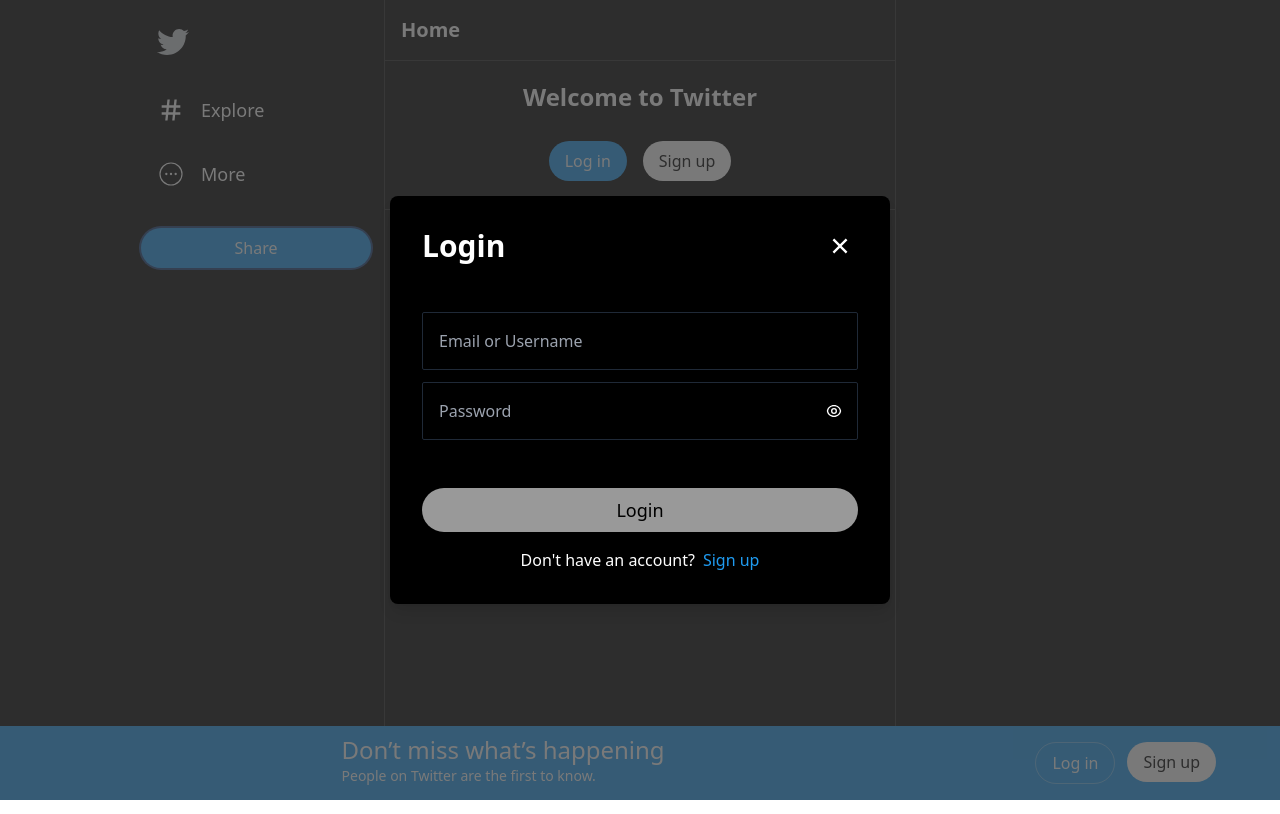
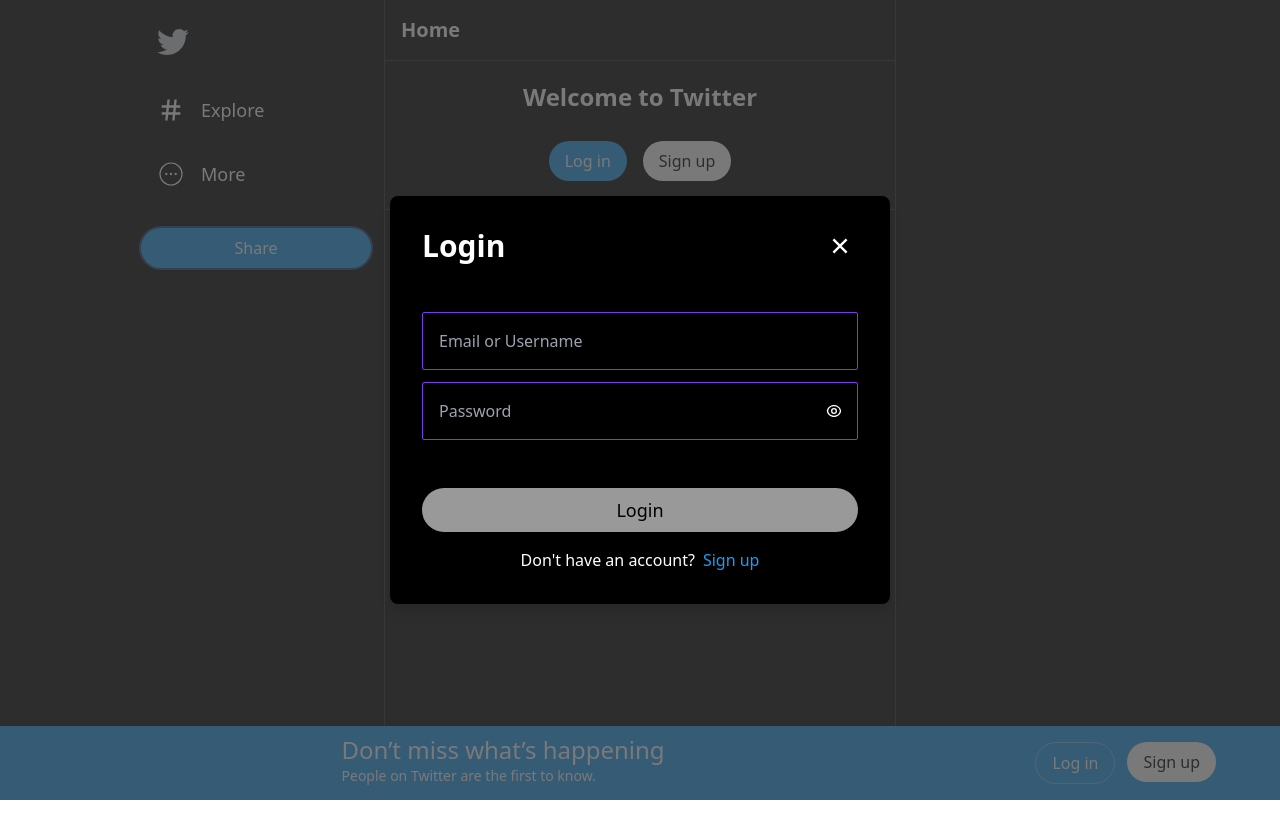
Before and after one commit to goldenndevv/twitter-clone, a Next.js app: page / in a window 1280 px wide. Both pictures are taken after a click on the button "Share". Built offline with nearby package versions, Linux system fonts and the light colour scheme; no server answers; the database is empty.

Commit message:
feat: corrections have been made

```diff
--- a/components/shared/Input.tsx
+++ b/components/shared/Input.tsx
@@ -4,6 +4,8 @@
 
 import { validateEmail } from "@/utils/helpers";
 import ColorUtils from "@/base/colors";
+
+import { isNullOrUndefined, isNullOrEmpty } from "../../utils";
 interface InputProps {
   type: HTMLInputTypeAttribute;
   placeholder?: string;
@@ -27,14 +29,21 @@
     }, 200);
   };
 
+  const placeholderText = "Email or Username";
+
   const inputControl = (type: string, value: string): string => {
     let borderColor: string = "focus:ring-primary-main ";
+
+    if (isNullOrUndefined(value) || isNullOrEmpty(value)) {
+      borderColor = "focus:ring-red-600 border-violet-600";
+      return borderColor;
+    }
 
     if (
       type === "text" &&
       value !== "" &&
       value.includes("@") &&
-      placeholder === "Email or Username"
+      placeholder === placeholderText
     ) {
       // for log in
       if (!validateEmail(value)) {
@@ -72,7 +81,7 @@
       type === "text" &&
       value !== "" &&
       value.includes("@") &&
-      placeholder === "Email or Username" ? (
+      placeholder === placeholderText ? (
         <div
           style={{
             color: ColorUtils.colors.red,
--- /dev/null
+++ b/utils.js
@@ -0,0 +1,20 @@
+//utils.js
+/**
+ *@param {*} value
+ *@return {boolean}
+ */
+
+const isNullOrUndefined = (value) => {
+  return value === null || value === undefined;
+};
+
+/**
+ * @param {*} value
+ * @return {boolean}
+ */
+
+const isNullOrEmpty = (value) => {
+  return value === null || value === "" || value === undefined;
+};
+
+export { isNullOrUndefined, isNullOrEmpty };
```
